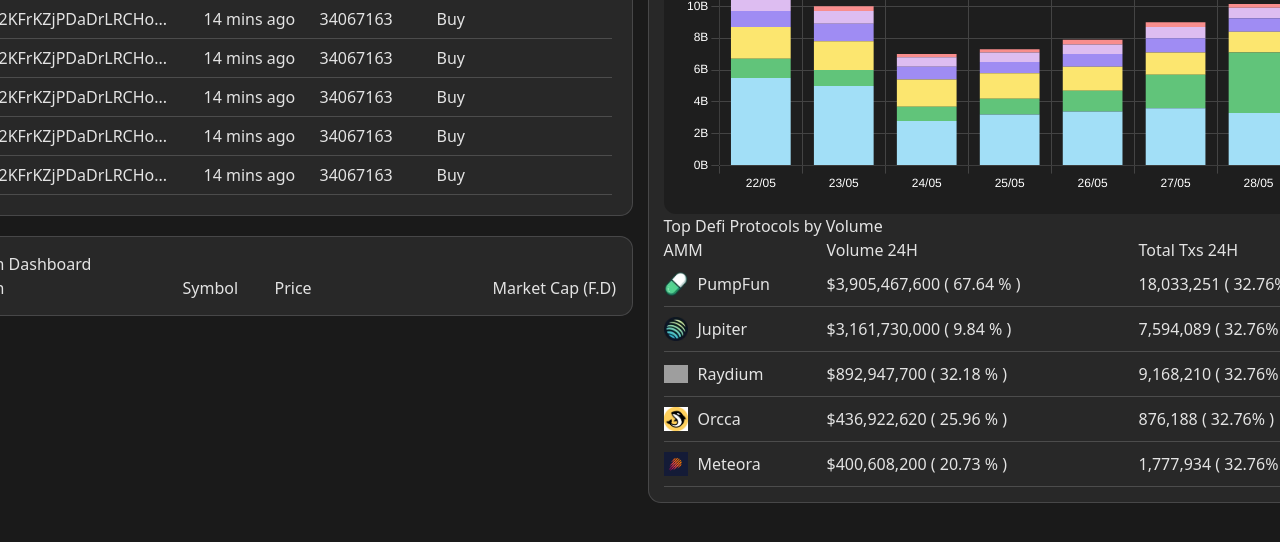
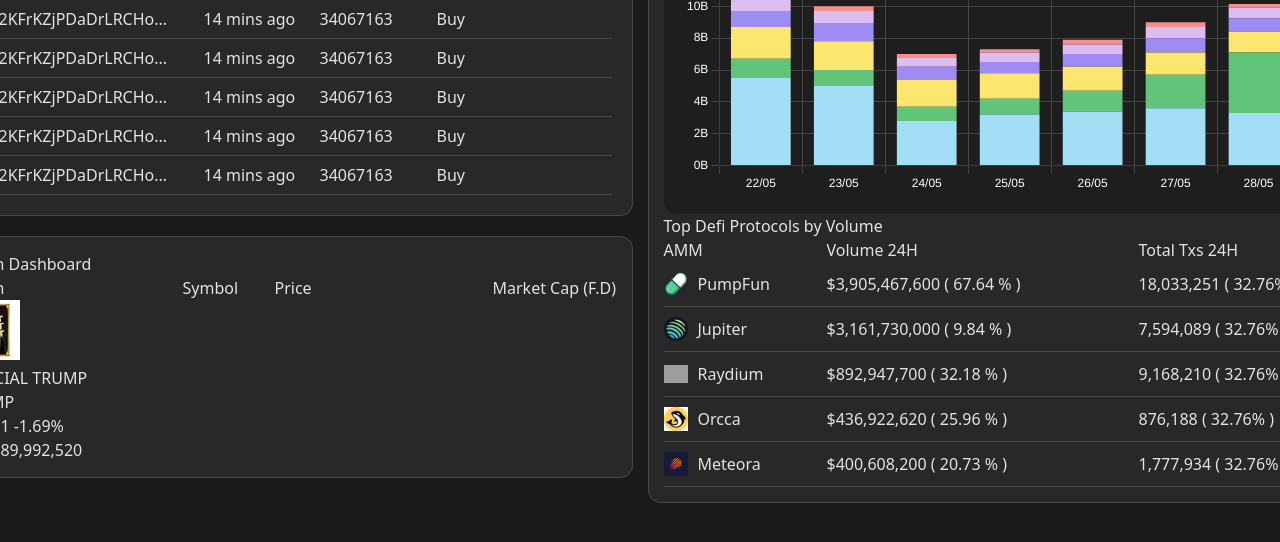
Before and after one commit to paqsa/solscan-clone, a React (Vite) app: page / in a window 1280 px wide. Shown: the part 659-1201 px from the top of the page. Built offline with nearby package versions, Linux system fonts and the light colour scheme; grey boxes are pictures that could not be loaded.

Commit message:
token update

```diff
--- a/src/components/latestTransactions/tokenDashboard/dashboardToken.jsx
+++ b/src/components/latestTransactions/tokenDashboard/dashboardToken.jsx
@@ -1,4 +1,5 @@
 import "./tokenDash.css";
+import trumpPhoto from "./../../../assets/tokenDashboard/trump.png"
 
 export default function tokenDashboard() {
     return (
@@ -13,6 +14,19 @@
                     <p className="priceWidth">Price</p>
                     <p className="marketWidth">Market Cap (F.D)</p>
                 </div>
+
+                <div>
+                    <div>
+                        <img src={trumpPhoto} alt="" />
+                        <p>OFFICIAL TRUMP</p>
+
+                    </div>
+
+                    <p>TRUMP</p>
+                    <p>$12.51 <span>-1.69%</span></p>
+                    <p>$12,489,992,520</p>
+
+                </div>
             </div>
         </div>
     )
```
